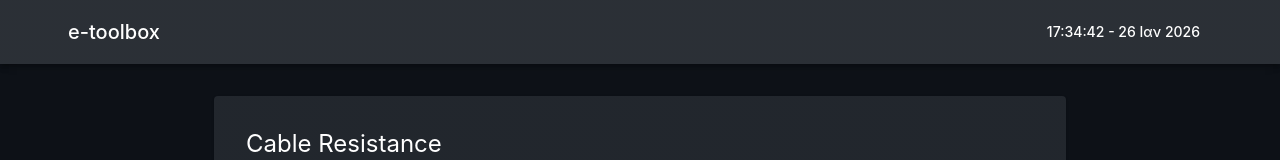
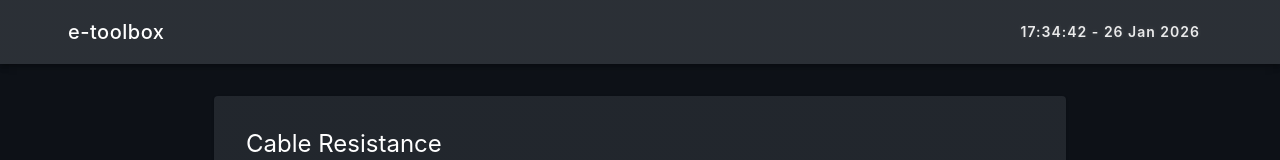
Before and after one commit to jimouz/e-toolbox, a React (Vite) app: page /e-toolbox/cable-resistance in a window 1280 px wide. Shown: the top 160 px of the page. Built offline with nearby package versions, Linux system fonts and the light colour scheme; some icons are missing.

Commit message:
Style update

```diff
--- a/src/components/DateTimeDisplay.jsx
+++ b/src/components/DateTimeDisplay.jsx
@@ -5,25 +5,32 @@ export default function DateTimeDisplay() {
     const [now, setNow] = useState(new Date());
 
     const isMobile = useMediaQuery("(max-width:600px)");
-
+    const dateTimeSX = (theme) => ({
+        mr: 2,
+        fontWeight: 600,
+        letterSpacing: "1px",
+        textShadow:
+            theme.palette.mode === "dark" ? "0 0 4px rgba(255,255,255,0.15)" : "none",
+        whiteSpace: "nowrap",
+        opacity: theme.palette.mode === "dark" ? 0.9 : 0.7,
+    });
     useEffect(() => {
         const timer = setInterval(() => {
         setNow(new Date());
         }, 1000);
-
         return () => clearInterval(timer);
     }, []);
 
-    // Ώρα με seconds
-    const timeFormat = now.toLocaleString("el-GR", {
+    // Time section
+    const timeFormat = now.toLocaleString("en-GB", {
         hour: "2-digit",
         minute: "2-digit",
         second: "2-digit",
         hour12: false,
     });
 
-    // Ημερομηνία
-    const dateFormat = now.toLocaleString("el-GR", {
+    // Date section
+    const dateFormat = now.toLocaleString("en-GB", {
         day: "2-digit",
         month: "short",
         year: "numeric",
@@ -31,16 +38,10 @@ export default function DateTimeDisplay() {
 
     return (
         <Typography
-        variant="body2"
-        sx={{
-            mr: 2,
-            fontWeight: 500,
-            whiteSpace: "nowrap",
-        }}
-        >
+            variant="body2"
+            sx= { dateTimeSX }>
             {isMobile
-                ? timeFormat
-                : `${timeFormat} - ${dateFormat}`}
+                ? timeFormat : `${timeFormat} - ${dateFormat}`}
         </Typography>
     );
 }
--- a/src/components/NavBar.jsx
+++ b/src/components/NavBar.jsx
@@ -44,7 +44,14 @@ export default function Navbar({ mode, onToggle }) {
             </IconButton>
 
             {/* Brand */}
-            <Typography variant="h6" sx={{ flexGrow: 1 }}>
+            <Typography
+                variant="h6"
+                sx={{
+                    flexGrow: 1,
+                    letterSpacing: "0.5px",
+                    // fontFamily: "'Orbitron'",
+                }}
+            >
                 e-toolbox
             </Typography>
             {/* Date & Time Display */}
```
